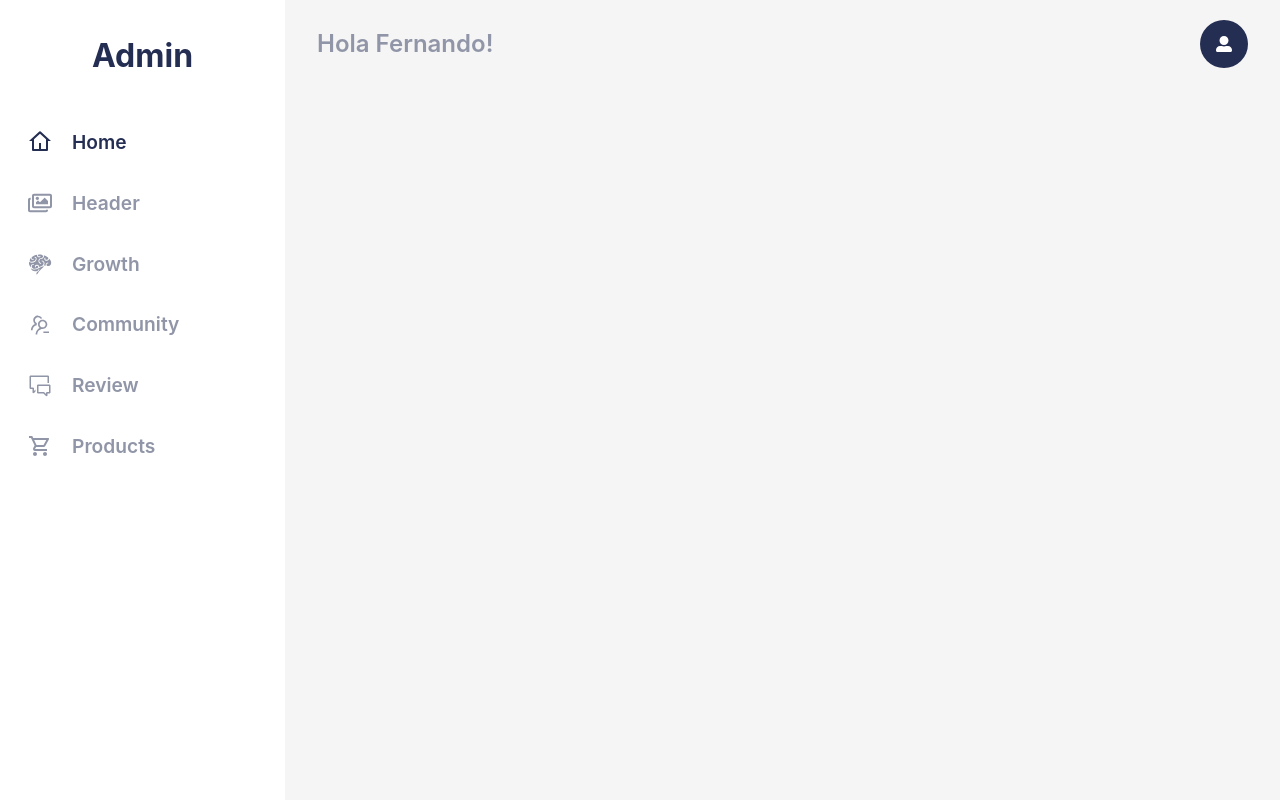
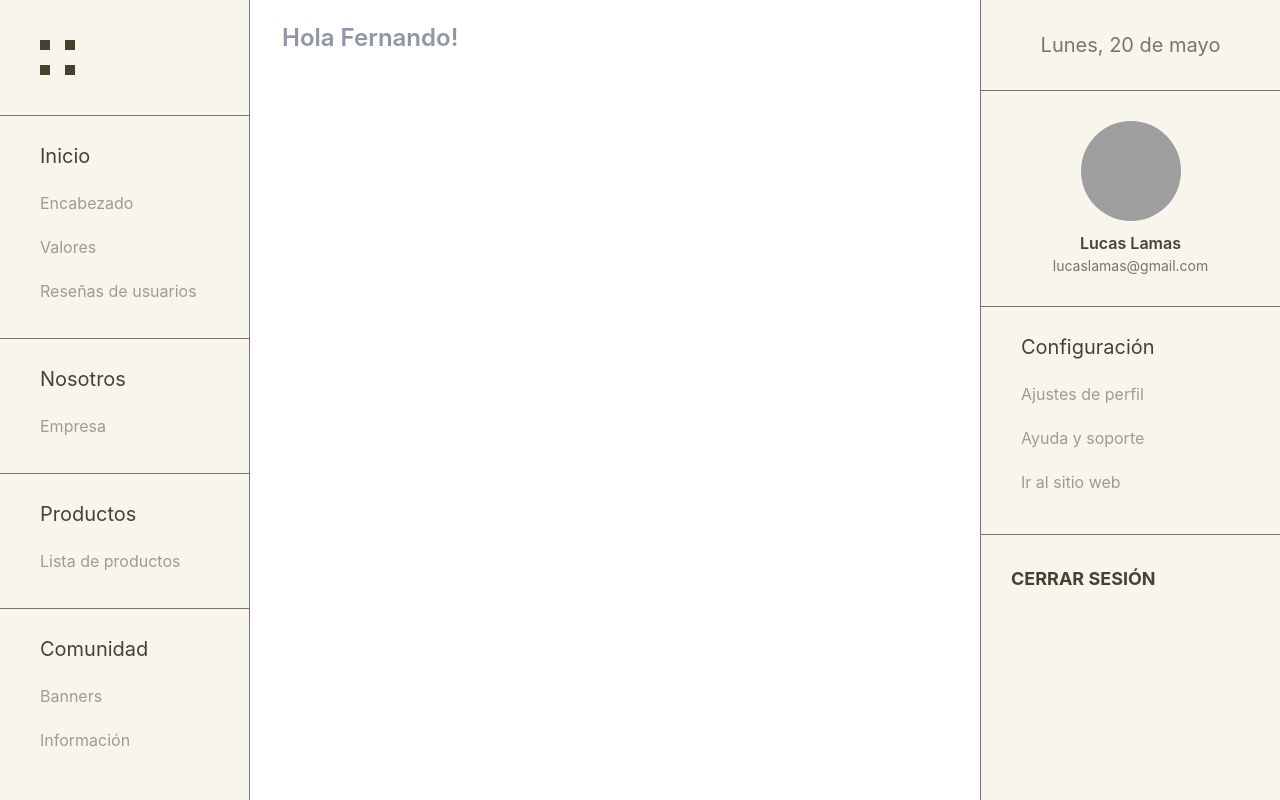
Before and after one commit to fervillalbag/ersa, a Next.js app in the folder packages/web/: page /admin in a window 1280 px wide. Built offline with nearby package versions, Linux system fonts and the light colour scheme; grey boxes are pictures that could not be loaded.

Commit message:
change: navbar and aaside admin

```diff
--- /dev/null
+++ b/packages/web/src/components/admin/Aside.tsx
@@ -0,0 +1,114 @@
+import NextLink from 'next/link';
+import { useRouter } from 'next/router';
+import { Box, Flex, Grid, Image, Text, Link, Button } from '@chakra-ui/react';
+
+type NavLinkAdminProps = {
+	path: string;
+	name: string;
+};
+
+const NavLinkAdmin = ({ path, name }: NavLinkAdminProps) => {
+	const router = useRouter();
+
+	return (
+		<NextLink href={path}>
+			<Link
+				display={`block`}
+				padding='10px 40px'
+				color={router.pathname === path ? '#494130' : '#9F9A93'}
+				_hover={{
+					textDecoration: 'none',
+					color: `#494130`,
+				}}
+			>
+				<Text as='span' display='block' color='inherit'>
+					{name}
+				</Text>
+			</Link>
+		</NextLink>
+	);
+};
+
+const Aside: React.FC = () => {
+	return (
+		<Box
+			width={`100%`}
+			height={`100vh`}
+			backgroundColor={`#F8F5ED`}
+			borderLeft={`1px solid #79746C`}
+		>
+			<Flex
+				padding={`30px`}
+				alignItems={`center`}
+				justifyContent={`center`}
+				borderBottom={`1px solid #79746C`}
+			>
+				<Text color={`#79746C`} fontSize={`20px`} textAlign={`center`}>
+					Lunes, 20 de mayo
+				</Text>
+			</Flex>
+
+			<Box padding={`30px`} borderBottom={`1px solid #79746C`}>
+				<Grid placeItems={`center`}>
+					<Image
+						src='https://images.unsplash.com/photo-1589254065909-b7086229d08c?crop=entropy&cs=tinysrgb&fm=jpg&ixlib=rb-1.2.1&q=80&raw_url=true&ixid=MnwxMjA3fDB8MHxwaG90by1wYWdlfHx8fGVufDB8fHx8&auto=format&fit=crop&w=774'
+						width={`100px`}
+						height={`100px`}
+						objectFit={`cover`}
+						borderRadius={`50%`}
+						alt=''
+					/>
+				</Grid>
+				<Box marginTop={`10px`}>
+					<Text fontWeight={`semibold`} color={`#494130`} textAlign={`center`}>
+						Lucas Lamas
+					</Text>
+					<Text color={`#79746C`} fontSize={`14px`} textAlign={`center`}>
+						lucaslamas@gmail.com
+					</Text>
+				</Box>
+			</Box>
+
+			<Box>
+				<Box
+					as='article'
+					borderBottom={`1px solid #79746C`}
+					paddingBottom={`30px`}
+				>
+					<Text
+						fontSize={`20px`}
+						marginTop={`25px`}
+						marginBottom={`10px`}
+						padding={`0 40px`}
+						color={`#494130`}
+					>
+						Configuración
+					</Text>
+
+					<NavLinkAdmin
+						path={`/admin/settings/user`}
+						name={`Ajustes de perfil`}
+					/>
+					<NavLinkAdmin path={`/admin/support`} name={`Ayuda y soporte`} />
+					<NavLinkAdmin path={`/admin/reviews`} name={`Ir al sitio web`} />
+				</Box>
+			</Box>
+
+			<Box padding={`30px`}>
+				<Button
+					minWidth={`initial`}
+					height={`auto`}
+					color={`#494130`}
+					fontSize={`18px`}
+					textTransform={`uppercase`}
+					padding={`0`}
+					fontWeight={`bold`}
+				>
+					Cerrar sesión
+				</Button>
+			</Box>
+		</Box>
+	);
+};
+
+export default Aside;
--- a/packages/web/src/components/admin/Navbar.tsx
+++ b/packages/web/src/components/admin/Navbar.tsx
@@ -1,14 +1,34 @@
 import React from 'react';
 import NextLink from 'next/link';
 import { useRouter } from 'next/router';
-import { Box, Flex, Text, Link } from '@chakra-ui/react';
+import { Box, Flex, Text, Link, Grid } from '@chakra-ui/react';
 
-import { RiHome4Line } from 'react-icons/ri';
-import { GiBrain } from 'react-icons/gi';
-import { VscCommentDiscussion } from 'react-icons/vsc';
-import { MdOutlineLocalGroceryStore } from 'react-icons/md';
-import { AiOutlineUsergroupDelete } from 'react-icons/ai';
-import { FaRegImages } from 'react-icons/fa';
+type NavLinkAdminProps = {
+	path: string;
+	name: string;
+};
+
+const NavLinkAdmin = ({ path, name }: NavLinkAdminProps) => {
+	const router = useRouter();
+
+	return (
+		<NextLink href={path}>
+			<Link
+				display={`block`}
+				padding='10px 40px'
+				color={router.pathname === path ? '#494130' : '#9F9A93'}
+				_hover={{
+					textDecoration: 'none',
+					color: `#494130`,
+				}}
+			>
+				<Text as='span' display='block' color='inherit'>
+					{name}
+				</Text>
+			</Link>
+		</NextLink>
+	);
+};
 
 const Navbar: React.FC = () => {
 	const router = useRouter();
@@ -16,193 +36,121 @@ const Navbar: React.FC = () => {
 	return (
 		<Box height='100vh' position='relative'>
 			<Box
-				// backgroundColor="blue"
-				width={{ base: '0', md: '285px' }}
+				width={{ base: '0', md: '250px' }}
 				height='full'
 				position='fixed'
 				overflowY='auto'
+				borderRight={`1px solid #79746C`}
+				backgroundColor={`#F8F5ED`}
 			>
-				<Flex padding='2rem 0' justifyContent='center'>
-					<Text fontWeight='bold' fontSize='2rem' color='dark-blue'>
-						Admin
-					</Text>
+				<Flex padding='40px'>
+					<Grid
+						gridTemplateColumns={`repeat(2, 10px)`}
+						gap={`15px`}
+						cursor={`pointer`}
+						onClick={() => router.push('/admin')}
+					>
+						<Box
+							width={`10px`}
+							height={`10px`}
+							backgroundColor={`#494130`}
+						></Box>
+						<Box
+							width={`10px`}
+							height={`10px`}
+							backgroundColor={`#494130`}
+						></Box>
+						<Box
+							width={`10px`}
+							height={`10px`}
+							backgroundColor={`#494130`}
+						></Box>
+						<Box
+							width={`10px`}
+							height={`10px`}
+							backgroundColor={`#494130`}
+						></Box>
+					</Grid>
 				</Flex>
 
 				<Box>
-					<NextLink href='/admin'>
-						<Link
-							display='flex'
-							alignItems='center'
-							padding='1rem 1.75rem'
-							color={
-								router.pathname === '/admin' ? 'dark-blue' : 'dark-grayish-blue'
-							}
-							_hover={{
-								textDecoration: 'none',
-								backgroundColor:
-									router.pathname === '/admin' ? 'white' : 'hover-gray',
-							}}
+					<Box
+						as='article'
+						borderTop={`1px solid #79746C`}
+						marginBottom={`25px`}
 					>
-							<RiHome4Line color='inherit' fontSize='1.5rem' />
 						<Text
-								as='span'
-								display='block'
-								fontWeight='semibold'
-								color='inherit'
-								marginLeft='1.25rem'
-								fontSize='1.2rem'
+							fontSize={`20px`}
+							marginTop={`25px`}
+							marginBottom={`10px`}
+							padding={`0 40px`}
+							color={`#494130`}
 						>
-								Home
+							Inicio
 						</Text>
-						</Link>
-					</NextLink>
-					<NextLink href='/admin/header'>
-						<Link
-							display='flex'
-							alignItems='center'
-							padding='1rem 1.75rem'
-							color={
-								router.pathname === '/admin/header'
-									? 'dark-blue'
-									: 'dark-grayish-blue'
-							}
-							_hover={{
-								textDecoration: 'none',
-								backgroundColor:
-									router.pathname === '/admin/header' ? 'white' : 'hover-gray',
-							}}
+
+						<NavLinkAdmin path={`/admin/header`} name={`Encabezado`} />
+						<NavLinkAdmin path={`/admin/values`} name={`Valores`} />
+						<NavLinkAdmin
+							path={`/admin/reviews`}
+							name={`Reseñas de usuarios`}
+						/>
+					</Box>
+
+					<Box
+						as='article'
+						borderTop={`1px solid #79746C`}
+						marginBottom={`25px`}
 					>
-							<FaRegImages color='inherit' fontSize='1.5rem' />
 						<Text
-								as='span'
-								display='block'
-								fontWeight='semibold'
-								color='inherit'
-								marginLeft='1.25rem'
-								fontSize='1.2rem'
+							fontSize={`20px`}
+							marginTop={`25px`}
+							marginBottom={`10px`}
+							padding={`0 40px`}
+							color={`#494130`}
 						>
-								Header
+							Nosotros
 						</Text>
-						</Link>
-					</NextLink>
-					<NextLink href='/admin/growth'>
-						<Link
-							display='flex'
-							alignItems='center'
-							padding='1rem 1.75rem'
-							color={
-								router.pathname === '/admin/growth'
-									? 'dark-blue'
-									: 'dark-grayish-blue'
-							}
-							_hover={{
-								textDecoration: 'none',
-								backgroundColor:
-									router.pathname === '/admin/growth' ? 'white' : 'hover-gray',
-							}}
+
+						<NavLinkAdmin path={`/admin/about`} name={`Empresa`} />
+					</Box>
+
+					<Box
+						as='article'
+						borderTop={`1px solid #79746C`}
+						marginBottom={`25px`}
 					>
-							<GiBrain color='inherit' fontSize='1.5rem' />
 						<Text
-								as='span'
-								display='block'
-								fontWeight='semibold'
-								color='inherit'
-								marginLeft='1.25rem'
-								fontSize='1.2rem'
+							fontSize={`20px`}
+							marginTop={`25px`}
+							marginBottom={`10px`}
+							padding={`0 40px`}
+							color={`#494130`}
 						>
-								Growth
+							Productos
 						</Text>
-						</Link>
-					</NextLink>
-					<NextLink href='/admin/community'>
-						<Link
-							display='flex'
-							alignItems='center'
-							padding='1rem 1.75rem'
-							color={
-								router.pathname === '/admin/community'
-									? 'dark-blue'
-									: 'dark-grayish-blue'
-							}
-							_hover={{
-								textDecoration: 'none',
-								backgroundColor:
-									router.pathname === '/admin/community'
-										? 'white'
-										: 'hover-gray',
-							}}
+
+						<NavLinkAdmin path={`/admin/product`} name={`Lista de productos`} />
+					</Box>
+
+					<Box
+						as='article'
+						borderTop={`1px solid #79746C`}
+						marginBottom={`25px`}
 					>
-							<AiOutlineUsergroupDelete color='inherit' fontSize='1.5rem' />
 						<Text
-								as='span'
-								display='block'
-								fontWeight='semibold'
-								color='inherit'
-								marginLeft='1.25rem'
-								fontSize='1.2rem'
+							fontSize={`20px`}
+							marginTop={`25px`}
+							marginBottom={`10px`}
+							padding={`0 40px`}
+							color={`#494130`}
 						>
-								Community
+							Comunidad
 						</Text>
-						</Link>
-					</NextLink>
-					<NextLink href='/admin/review'>
-						<Link
-							display='flex'
-							alignItems='center'
-							padding='1rem 1.75rem'
-							color={
-								router.pathname === '/admin/review'
-									? 'dark-blue'
-									: 'dark-grayish-blue'
-							}
-							_hover={{
-								textDecoration: 'none',
-								backgroundColor:
-									router.pathname === '/admin/review' ? 'white' : 'hover-gray',
-							}}
-						>
-							<VscCommentDiscussion color='inherit' fontSize='1.5rem' />
-							<Text
-								as='span'
-								display='block'
-								fontWeight='semibold'
-								color='inherit'
-								marginLeft='1.25rem'
-								fontSize='1.2rem'
-							>
-								Review
-							</Text>
-						</Link>
-					</NextLink>
-					<NextLink href='/admin/product'>
-						<Link
-							display='flex'
-							alignItems='center'
-							padding='1rem 1.75rem'
-							color={
-								router.pathname === '/admin/product'
-									? 'dark-blue'
-									: 'dark-grayish-blue'
-							}
-							_hover={{
-								textDecoration: 'none',
-								backgroundColor:
-									router.pathname === '/admin/product' ? 'white' : 'hover-gray',
-							}}
-						>
-							<MdOutlineLocalGroceryStore color='inherit' fontSize='1.5rem' />
-							<Text
-								as='span'
-								display='block'
-								fontWeight='semibold'
-								color='inherit'
-								marginLeft='1.25rem'
-								fontSize='1.2rem'
-							>
-								Products
-							</Text>
-						</Link>
-					</NextLink>
+
+						<NavLinkAdmin path={`/admin/banners`} name={`Banners`} />
+						<NavLinkAdmin path={`/admin/community`} name={`Información`} />
+					</Box>
 				</Box>
 			</Box>
 		</Box>
--- a/packages/web/src/layout/admin/index.tsx
+++ b/packages/web/src/layout/admin/index.tsx
@@ -1,9 +1,10 @@
 import React from 'react';
 import { useRouter } from 'next/router';
 import { Box, Grid, Text, Flex, Button } from '@chakra-ui/react';
-import { FaArrowLeft, FaUserAlt } from 'react-icons/fa';
+import { FaArrowLeft } from 'react-icons/fa';
 
 import Navbar from '../../components/admin/Navbar';
+import Aside from '../../components/admin/Aside';
 
 type LayoutIprops = {
 	title?: string;
@@ -20,7 +21,7 @@ const Layout: React.FC<LayoutIprops> = ({
 	const router = useRouter();
 
 	return (
-		<Grid gridTemplateColumns='285px 1fr'>
+		<Grid gridTemplateColumns='250px 1fr 300px'>
 			<Box display={{ base: 'none', md: 'block' }}>
 				{showNavbar ? (
 					<Navbar />
@@ -49,7 +50,7 @@ const Layout: React.FC<LayoutIprops> = ({
 			</Box>
 			<Box
 				width={{ base: '100vw', md: 'initial' }}
-				backgroundColor='gray'
+				backgroundColor='#fff'
 				padding={{ base: '0 1rem', md: '0 2rem' }}
 				minHeight='100vh'
 			>
@@ -65,20 +66,10 @@ const Layout: React.FC<LayoutIprops> = ({
 					>
 						{router.pathname === '/admin' ? 'Hola Fernando!' : title}
 					</Text>
-					<Flex
-						width='3rem'
-						height='3rem'
-						backgroundColor='dark-blue'
-						rounded='full'
-						cursor='pointer'
-						alignItems='center'
-						justifyContent='center'
-					>
-						<FaUserAlt color='white' />
-					</Flex>
 				</Flex>
 				<Box paddingBottom='4rem'>{children}</Box>
 			</Box>
+			<Aside />
 		</Grid>
 	);
 };
--- a/packages/web/src/pages/_document.tsx
+++ b/packages/web/src/pages/_document.tsx
@@ -10,6 +10,10 @@ class Document extends NextDocument {
 						href='/favicon-32x32.png'
 						type='image/x-icon'
 					/>
+					<link
+						href='https://fonts.googleapis.com/css2?family=Roboto:wght@300;400;500;700&display=swap'
+						rel='stylesheet'
+					/>
 				</Head>
 				<body>
 					<Main />
```
Lines whose indentation alone changed are shown as unchanged.
